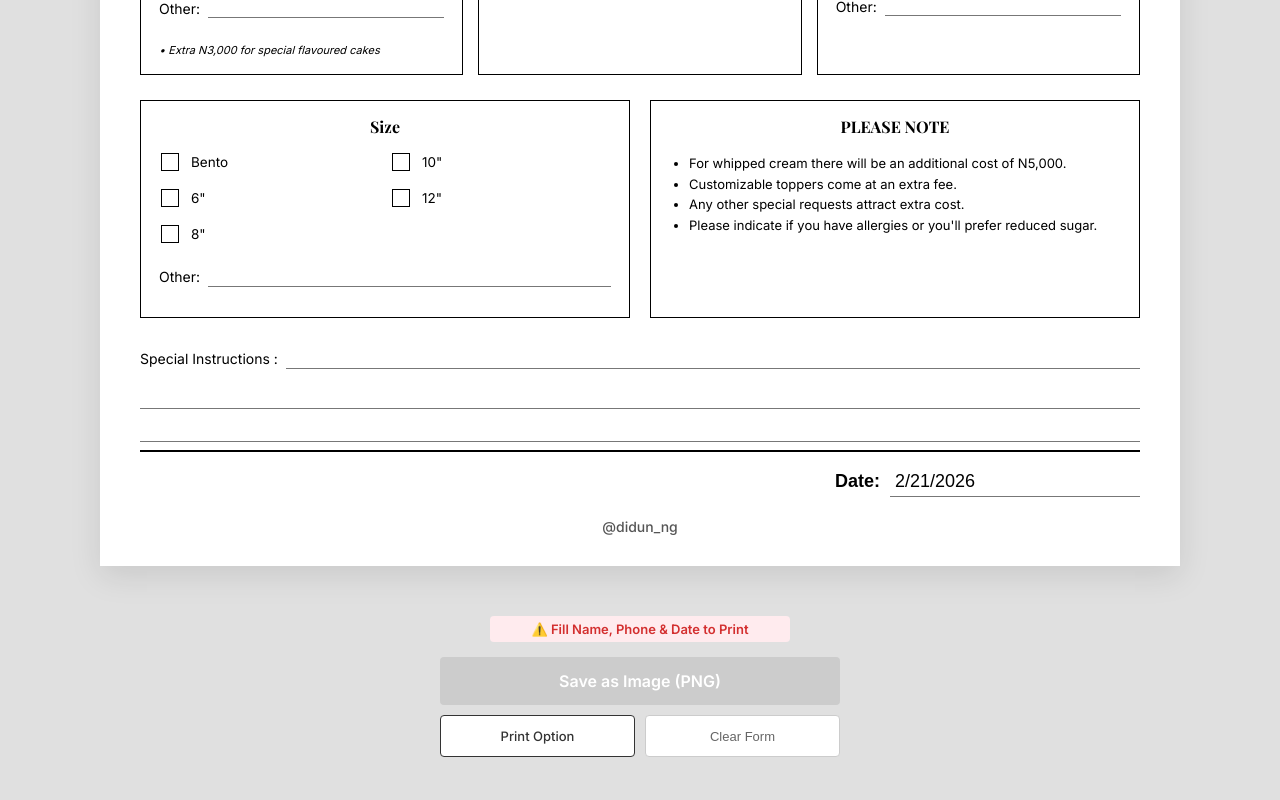
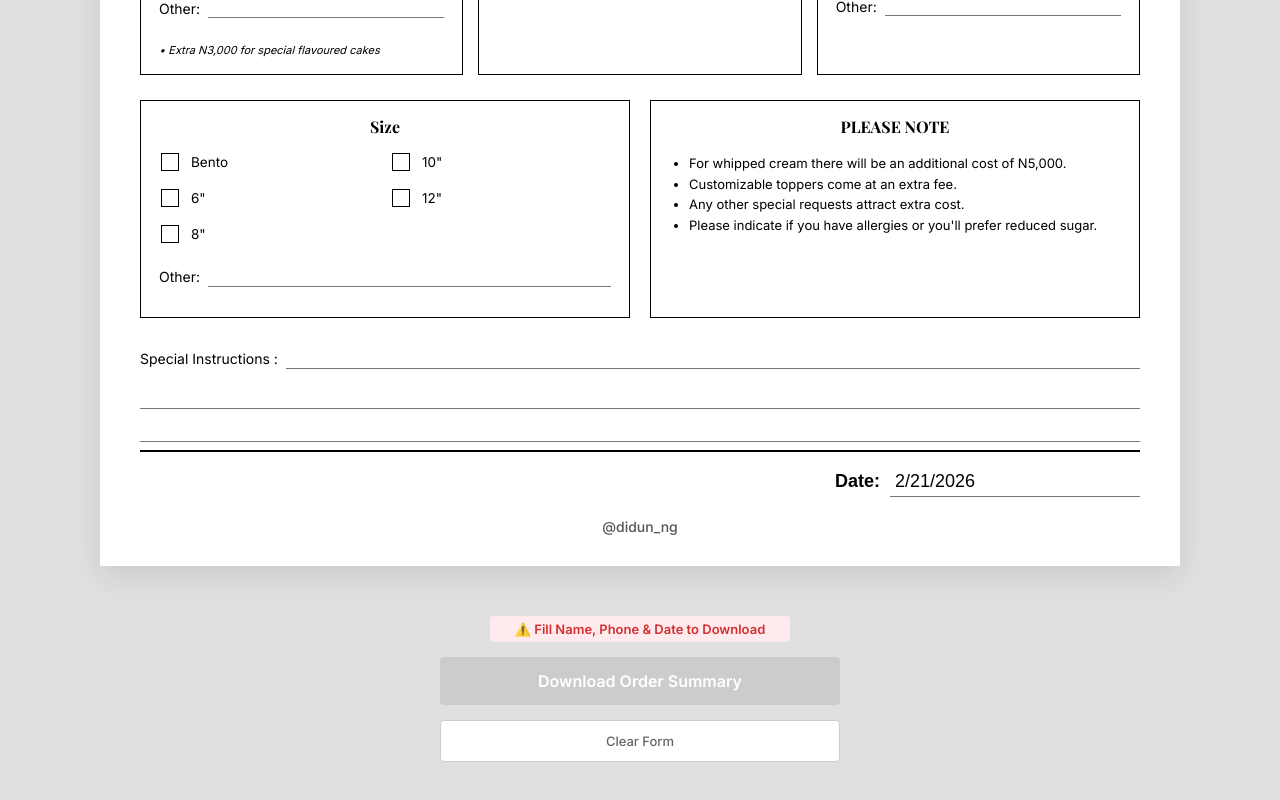
Before and after one commit to joethesaint/didun-cake-form, a React (Vite) app: page / in a window 1280 px wide. Shown: the part 700-1500 px from the top of the page. Built offline with nearby package versions, Linux system fonts and the light colour scheme; a web font is replaced by a local one.

Commit message:
ui: replace print option with Download Order Summary button and cleanup tests

```diff
--- a/src/components/OrderForm.tsx
+++ b/src/components/OrderForm.tsx
@@ -337,74 +337,23 @@ const OrderForm: React.FC = () => {
                     maxWidth: '300px',
                     marginBottom: '5px'
                 }}>
-                    ⚠️ Fill Name, Phone & Date to Print
+                    ⚠️ Fill Name, Phone & Date to Download
                 </span>
             )}
-            <div style={{ display: 'flex', flexWrap: 'wrap', gap: '10px', width: '100%', justifyContent: 'center', maxWidth: '400px' }}>
+            <div className="action-buttons-container">
                 <button
                     onClick={exportImage}
                     disabled={isExporting}
-                    style={{
-                        flex: '1 1 100%',
-                        padding: '14px 20px',
-                        background: isFormValid ? 'black' : '#ccc',
-                        color: 'white',
-                        border: 'none',
-                        borderRadius: '4px',
-                        cursor: isExporting ? 'wait' : 'pointer',
-                        fontFamily: 'var(--font-sans)',
-                        fontWeight: 700,
-                        fontSize: '16px',
-                        transition: 'opacity 0.2s',
-                        opacity: isExporting ? 0.7 : 1
-                    }}
+                    className={`btn-primary ${!isFormValid ? 'btn-disabled' : ''}`}
+                    style={{ opacity: isExporting ? 0.7 : 1 }}
                 >
-                    {isExporting ? 'Generating Image...' : 'Save as Image (PNG)'}
-                </button>
-
-                <button
-                    onClick={() => {
-                        if (isFormValid) {
-                            setTimeout(() => {
-                                window.print();
-                            }, 200);
-                        } else {
-                            const missing = [];
-                            if (!formData.name.trim()) missing.push('Name');
-                            if (!formData.phone.trim()) missing.push('Phone');
-                            if (!formData.deliveryDate) missing.push('Delivery Date');
-                            alert(`Missing: ${missing.join(', ')}. Please fill these to print.`);
-                        }
-                    }}
-                    style={{
-                        flex: 1,
-                        padding: '12px 10px',
-                        background: 'white',
-                        color: '#333',
-                        border: '1px solid #333',
-                        borderRadius: '4px',
-                        cursor: 'pointer',
-                        fontFamily: 'var(--font-sans)',
-                        fontWeight: 500,
-                        fontSize: '13px'
-                    }}
-                >
-                    Print Option
+                    {isExporting ? 'Generating Summary...' : 'Download Order Summary'}
                 </button>
 
                 <button
                     onClick={() => { if(confirm('Clear all form data?')) { setFormData((p: OrderFormData) => ({ ...p, name: '', deliveryDate: '', phone: '', occasion: '', tiers: '', shape: '', shapeCustom: '', address: '', cakeFlavor: [], cakeFlavorOther: '', specialFlavor: [], specialFlavorOther: '', filling: [], fillingOther: '', decorative: [], decorativeOther: '', size: '', sizeOther: '', specialInstructions: '' })); localStorage.removeItem(STORAGE_KEY); } }}
-                    style={{
-                        flex: 1,
-                        padding: '12px 10px',
-                        background: 'white',
-                        color: '#666',
-                        border: '1px solid #ccc',
-                        borderRadius: '4px',
-                        cursor: 'pointer',
-                        fontSize: '13px',
-                        fontWeight: 500
-                    }}
+                    className="btn-tertiary"
+                    style={{ flex: '1 1 100%', marginTop: '5px' }}
                 >
                     Clear Form
                 </button>
--- a/src/index.css
+++ b/src/index.css
@@ -79,12 +79,18 @@ body {
 }
 
 @media (max-width: 768px) {
+  body {
+    padding-bottom: 180px; /* Space for the fixed footer */
+  }
+
   .paper-container {
     padding: 20px 15px;
     width: 100% !important;
     margin: 0 !important;
     box-shadow: none !important;
     border-radius: 0 !important;
+    margin-bottom: 20px !important;
+    overflow: visible !important;
   }
 
   .responsive-grid-3,
@@ -110,11 +116,12 @@ body {
     left: 0 !important;
     right: 0 !important;
     background: rgba(255, 255, 255, 0.98) !important;
-    -webkit-backdrop-filter: blur(8px);
-    backdrop-filter: blur(8px);
-    padding: 15px 20px !important;
-    padding-bottom: calc(15px + env(safe-area-inset-bottom)) !important;
-    box-shadow: 0 -4px 20px rgba(0,0,0,0.12) !important;
+    -webkit-backdrop-filter: blur(10px);
+    backdrop-filter: blur(10px);
+    padding: 12px 20px !important;
+    padding-bottom: calc(12px + env(safe-area-inset-bottom)) !important;
+    box-shadow: 0 -5px 15px rgba(0,0,0,0.08) !important;
+    border-top: 1px solid rgba(0,0,0,0.05) !important;
     margin: 0 !important;
     z-index: 9999 !important;
   }
@@ -199,6 +206,72 @@ body {
   .header-title {
     font-size: 28px !important;
     margin-bottom: 25px !important;
+  }
+}
+
+.action-buttons-container {
+  display: flex;
+  flex-wrap: wrap;
+  gap: 10px;
+  width: 100%;
+  justify-content: center;
+  max-width: 400px;
+}
+
+.btn-primary {
+  flex: 1 1 100%;
+  padding: 14px 20px;
+  background: black;
+  color: white;
+  border: none;
+  border-radius: 4px;
+  cursor: pointer;
+  font-family: var(--font-sans);
+  font-weight: 700;
+  font-size: 16px;
+  transition: opacity 0.2s;
+}
+
+.btn-primary.btn-disabled {
+  background: #ccc;
+  cursor: not-allowed;
+}
+
+.btn-secondary {
+  flex: 1;
+  padding: 12px 10px;
+  background: white;
+  color: #333;
+  border: 1px solid #333;
+  border-radius: 4px;
+  cursor: pointer;
+  font-family: var(--font-sans);
+  font-weight: 500;
+  font-size: 13px;
+}
+
+.btn-tertiary {
+  flex: 1;
+  padding: 12px 10px;
+  background: white;
+  color: #666;
+  border: 1px solid #ccc;
+  border-radius: 4px;
+  cursor: pointer;
+  font-family: var(--font-sans);
+  font-weight: 500;
+  font-size: 13px;
+}
+
+@media (max-width: 768px) {
+  .btn-primary {
+    padding: 12px 15px;
+    font-size: 15px;
+  }
+
+  .btn-secondary, .btn-tertiary {
+    padding: 10px 8px;
+    font-size: 12px;
   }
 }
 
```
Also changed, not shown: 1 other file (tests, documents, lock files or other folders).
